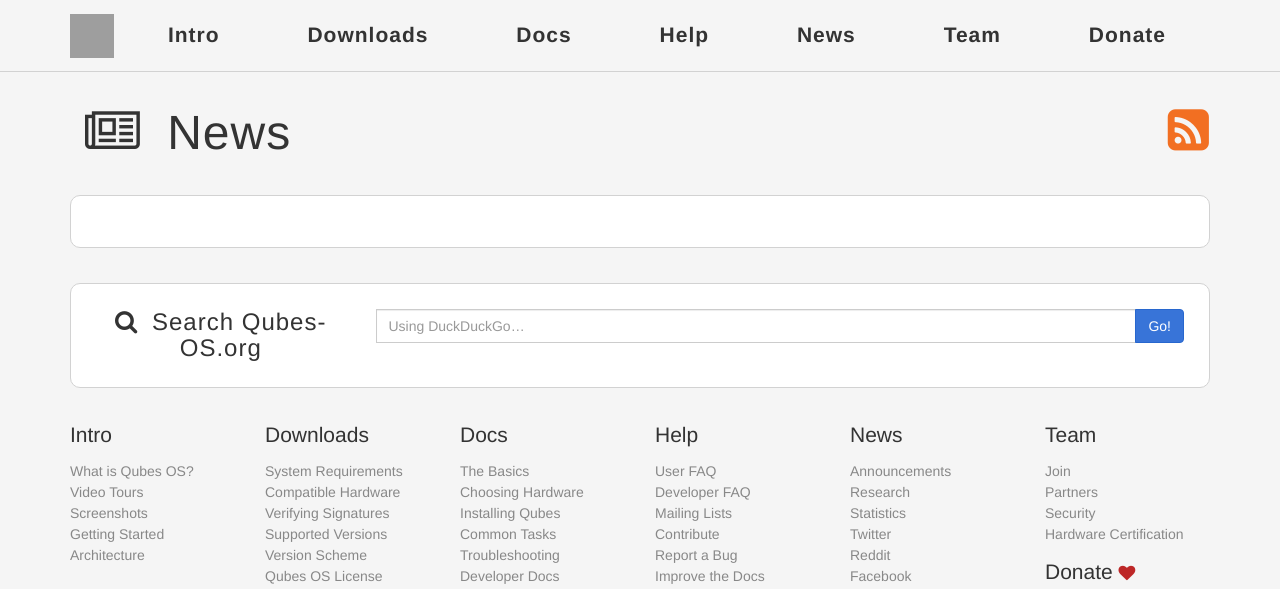
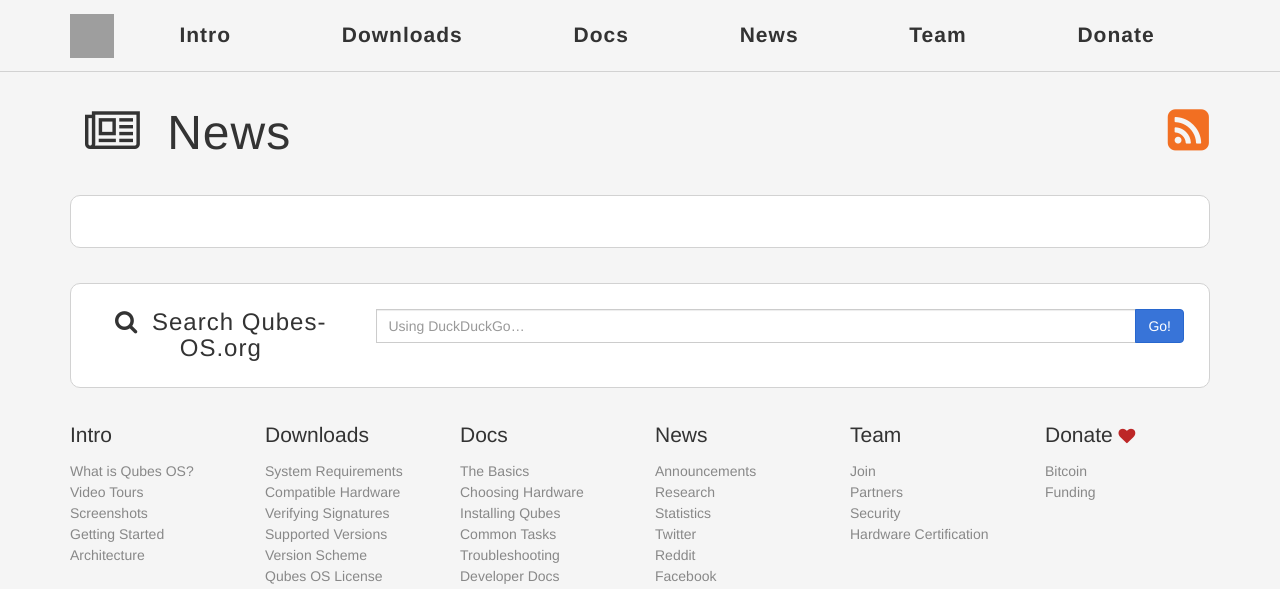
Before and after one commit to QubesOS/qubesos.github.io, a Jekyll site: the page built from news/index.html, in a window 1280 px wide. Shown: the top 589 px of the page. Built offline with Jekyll 4.4.1, drawn with Linux system fonts in a browser that asks for light colours; some web fonts are replaced; grey boxes are pictures that could not be loaded.

Commit message:
Merge Help into Docs
Closes QubesOS/qubes-issues#1833
Closes QubesOS/qubes-issues#1841

```diff
--- a/_data/architecture.yml
+++ b/_data/architecture.yml
@@ -49,26 +49,6 @@
     url: /doc/#troubleshooting
   - title: Developer Docs
     url: /doc/#developer-documentation
-
-- title: Help
-  url: /help/
-  icon: fa-medkit
-  sub-pages:
-  - title: User FAQ
-    url: /doc/user-faq/
-    icon: fa-info-circle
-  - title: Developer FAQ
-    url: /doc/devel-faq/
-    icon: fa-code
-  - title: Mailing Lists
-    url: /mailing-lists/
-    icon: fa-envelope-o
-  - title: Contribute
-    url: /doc/contributing/
-  - title: Report a Bug
-    url: /doc/reporting-bugs/
-  - title: Improve the Docs
-    url: /doc/doc-guidelines/
 
 
 - title: News
--- a/pages/help.md
+++ /dev/null
@@ -1,74 +0,0 @@
----
-layout: default
-title: Help
-permalink: /help/
-redirect_from:
-- /en/help/
-- /en/community/
-- /community/
----
-
-
-<div class="row">
-  <div class="col-lg-4 col-md-4 col-sm-12">
-    <h2>Troubleshooting</h2>
-    <p>Check the Troubleshooting section of the documentation. See something missing? Contribute a guide!</p>
-    <a href="/doc/#troubleshooting" class="btn btn-primary">
-      <i class="fa fa-book"></i> Troubleshooting
-    </a>
-    <a href="/doc/doc-guidelines/" class="btn btn-primary">
-      <i class="fa fa-pencil-square-o"></i> Contribute a Guide
-    </a>
-  </div>
-  <div class="col-lg-4 col-md-4 col-sm-12">
-    <h2>FAQs</h2>
-    <p>Search through frequently asked questions people have had with Qubes.</p>
-    <a href="/doc/user-faq/" class="btn btn-primary">
-     <i class="fa fa-question-circle"></i> Users' FAQs
-    </a>
-    <a href="/doc/devel-faq/" class="btn btn-primary">
-     <i class="fa fa-question-circle"></i> Devs' FAQs
-    </a>
-  </div>
-  <div class="col-lg-4 col-md-4 col-sm-12">
-    <h2>Mailing Lists</h2>
-    <p>If you still have questions, please search or join the Qubes OS mailing lists.</p>
-    <a href="/mailing-lists/" class="btn btn-primary">
-     <i class="fa fa-envelope-o"></i> Join Mailing Lists
-    </a>
-  </div>
-</div>
-<div class="clearfix"></div>
-<hr class="more-top more-bottom">
-<div class="row">
-  <div class="col-lg-4 col-md-4 col-sm-12">
-    <h2>Found a Bug?</h2>
-    <p>Search through the issues on the main Qubes OS development. Think you've
-    found a bug? File a new issue.</p>
-    <a href="/doc/reporting-bugs/" class="btn btn-primary">
-      <i class="fa fa-bug"></i> How to Report Bugs
-    </a>
-    <a href="https://github.com/QubesOS/qubes-issues/issues" class="btn btn-primary">
-      <i class="fa fa-list"></i> Issue Tracker
-    </a>
-  </div>
-  <div class="col-lg-4 col-md-4 col-sm-12">
-    <h2>StackExchange</h2>
-    <p>Check out our proposal on StackExchange. If you think it would make a good addition, please consider following it, voting on questions, and adding your own!</p>
-    <a href="https://stackexchange.com/search?q=qubes" class="btn btn-primary">
-      <i class="fa fa-stack-overflow"></i> StackExchange
-    </a>
-  </div>
-  <div class="col-lg-4 col-md-4 col-sm-12">
-    <h2>IRC Chat</h2>
-    <p>
-    Get together at <strong>#qubes</strong> on <strong>irc.oftc.net</strong>, the unofficial
-    QubesOS IRC channel.</p>
-    <a href="irc:irc.oftc.net:6697/qubes" class="btn btn-primary">
-      <i class="fa fa-comment"></i> Your IRC Client
-    </a>
-    <a href="https://webchat.oftc.net/?channels=qubes" class="btn btn-primary">
-      <i class="fa fa-link"></i> Webchat
-    </a>
-  </div>
-</div>
```
